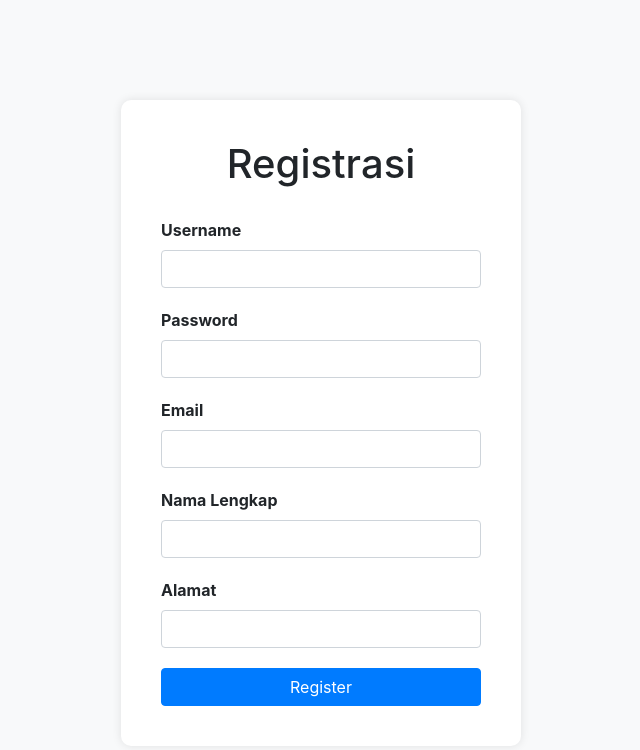
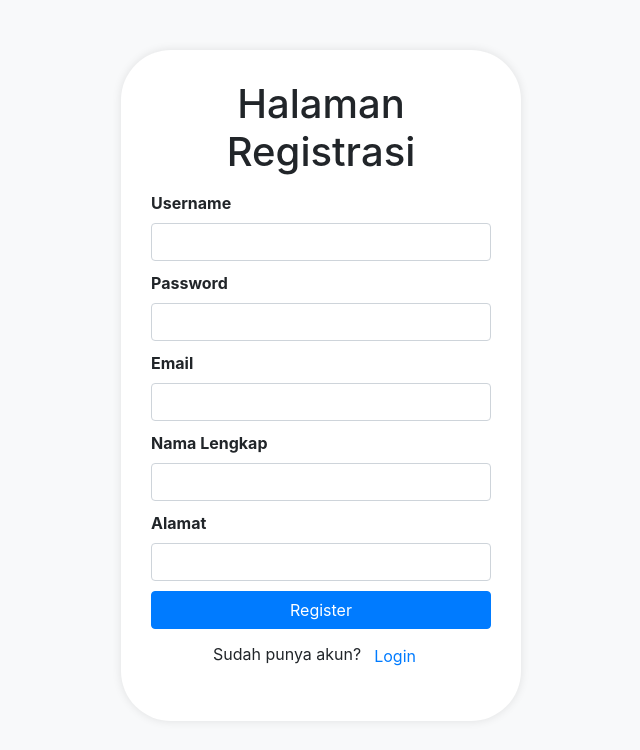
Before and after one commit to muhammadnijarmaulana/ukkgallery2024, a PHP site: page /register.php in a window 1280 px wide. Shown: the top 750 px of the page, without its empty margins (319-959 px from the left). Run offline with PHP 8.4, Linux system fonts and the light colour scheme; some libraries are stand-ins or nearby versions.

Commit message:
Update register.php

```diff
--- a/register.php
+++ b/register.php
@@ -11,19 +11,19 @@
             background-color: #f8f9fa;
         }
         .container {
-            margin-top: 100px;
+            margin-top: 50px;
             max-width: 400px;
             background-color: #fff;
-            padding: 40px;
-            border-radius: 10px;
+            padding: 30px;
+            border-radius: 50px;
             box-shadow: 0px 0px 10px rgba(0, 0, 0, 0.1);
         }
         h1 {
             text-align: center;
-            margin-bottom: 30px;
+            margin-bottom: 15px;
         }
         .form-group {
-            margin-bottom: 20px;
+            margin-bottom: 10px;
         }
         label {
             font-weight: bold;
@@ -35,7 +35,7 @@
 </head>
 <body>
     <div class="container">
-        <h1>Registrasi</h1>
+        <h1>Halaman Registrasi</h1>
         <form action="proses_register.php" method="post">
             <div class="form-group">
                 <label for="username">Username</label>
@@ -59,6 +59,9 @@
             </div>
             <button type="submit" class="btn btn-primary">Register</button>
         </form>
+        <div class="register-link">
+            <p class="mt-2 text-center">Sudah punya akun?<button type="button" class="btn btn-link" onclick="location.href='login.php'">Login</button></a>
+        </div>
     </div>
     <!-- Bootstrap JS -->
     <script src="https://code.jquery.com/jquery-3.5.1.slim.min.js"></script>
```
